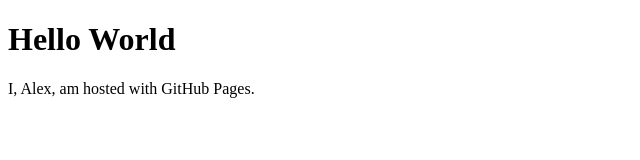
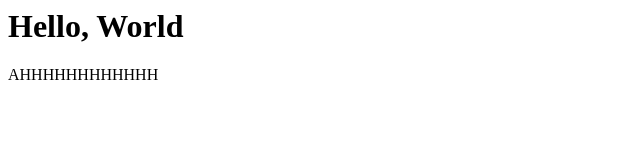
Before and after one commit to Alyxio12/alyxio12.github.io, a plain HTML site: page index.html in a window 1280 px wide. Shown: the whole page, without its empty margins (0-640 px from the left). Drawn offline with Linux system fonts and the light colour scheme.

Commit message:
Add files via upload

```diff
--- a/index.html
+++ b/index.html
@@ -1,7 +1,17 @@
-<!DOCTYPE html>
 <html>
+
+<head>
+    <title>Alex Oraha's website</title>
+</head>
+
 <body>
-<h1>Hello World</h1>
-<p>I, Alex, am hosted with GitHub Pages.</p>
+    <h1>
+        Hello, World
+    </h1>
+
+    <p>
+        AHHHHHHHHHHHH
+    </p>
 </body>
+
 </html>
```
